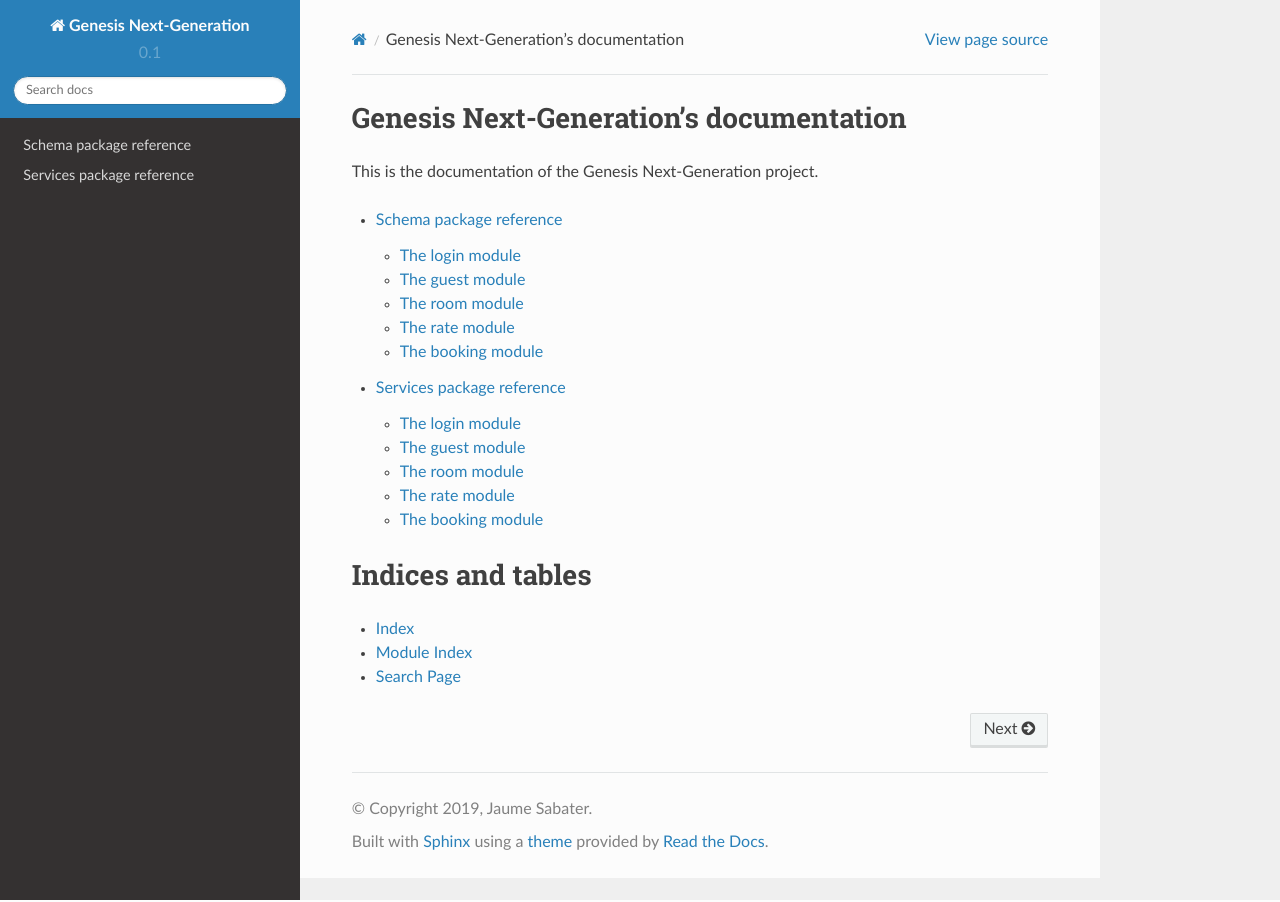
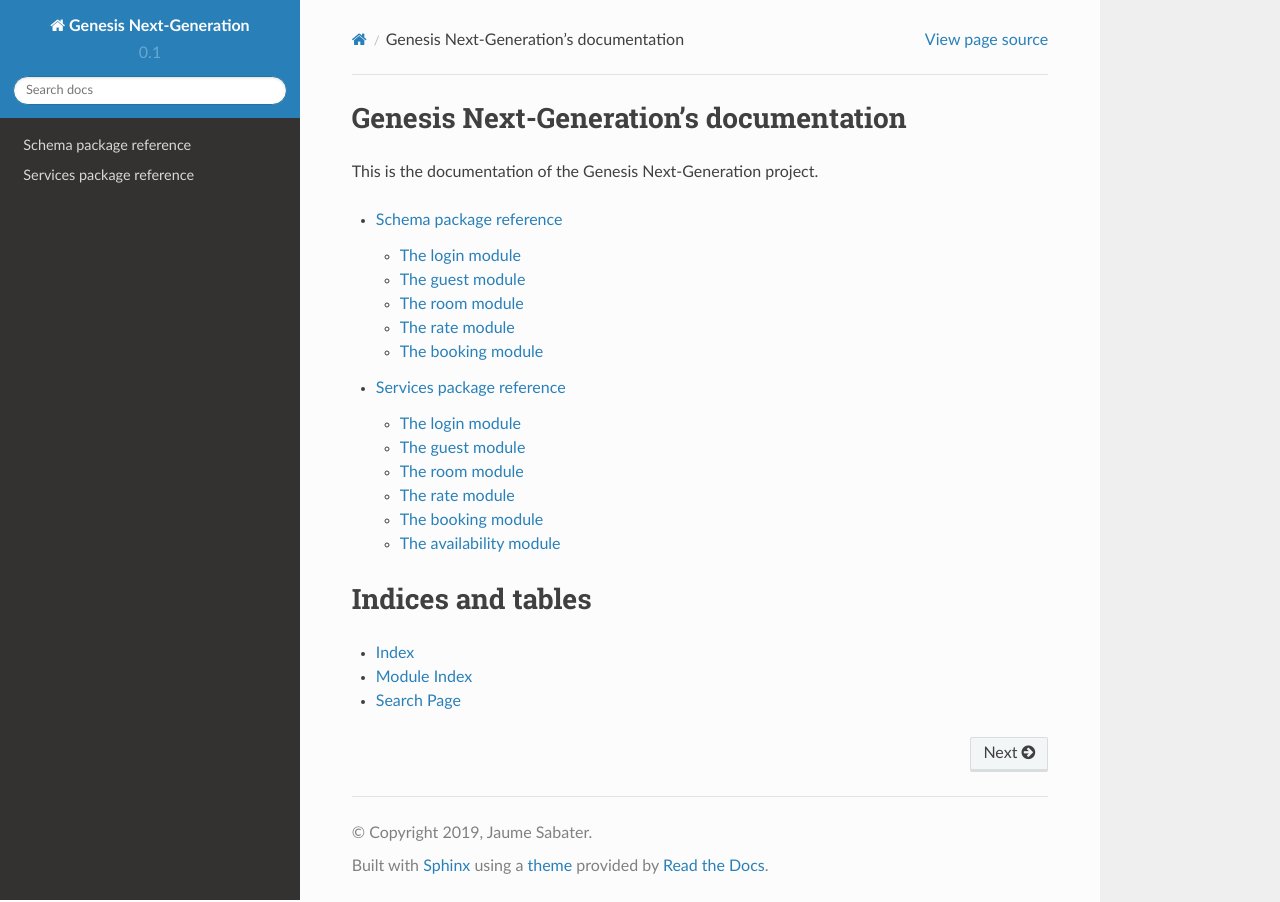
Before and after one commit to jsabater/genesisng, a Sphinx documentation site: the page built from docs/index.rst, in a window 1280 px wide. Built offline with Sphinx 7.4.7 and the Read the Docs theme 2.0.0, drawn with Linux system fonts in a browser that asks for light colours; formulas are drawn with MathJax 3.

Commit message:
Added availability services to documentation.

```diff
--- a/docs/services.rst
+++ b/docs/services.rst
@@ -41,3 +41,9 @@ The booking module
 
 .. automodule:: genesisng.services.booking
    :members:
+
+The availability module
+-----------------------
+
+.. automodule:: genesisng.services.availability
+   :members:
```
